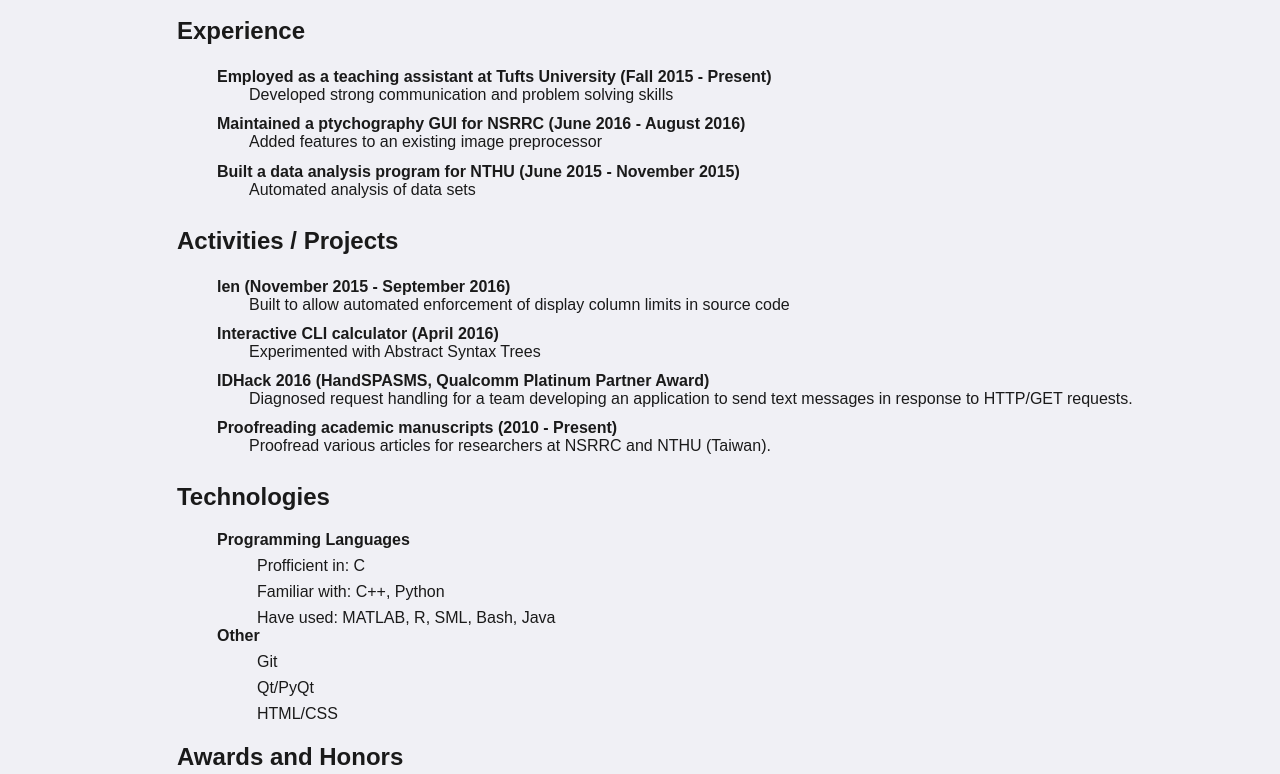
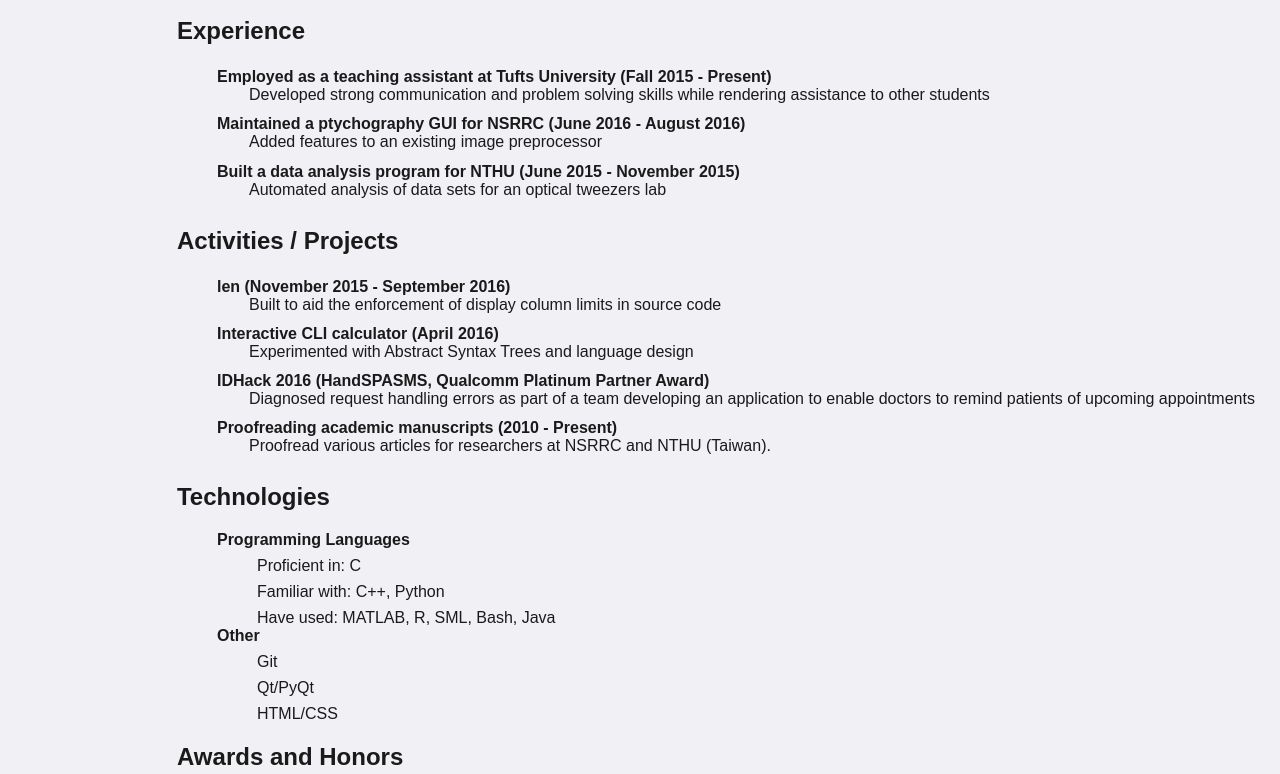
Before and after one commit to 946336/946336, a plain HTML site: page resume.html in a window 1280 px wide. Shown: the part 494-1268 px from the top of the page. Drawn offline with Linux system fonts and the light colour scheme.

Commit message:
Flashed out some of the descriptions a little

```diff
--- a/resume.html
+++ b/resume.html
@@ -64,7 +64,7 @@
         <ul class="outerlist">
             <li>
                 <span class="subsection">Employed as a teaching assistant at Tufts University (Fall 2015 - Present)</span><br/>
-                <span class="description">Developed strong communication and problem solving skills</span>
+                <span class="description">Developed strong communication and problem solving skills while rendering assistance to other students</span>
             </li>
 
             <li>
@@ -74,7 +74,7 @@
 
             <li>
                 <span class="subsection">Built a data analysis program for NTHU (June 2015 - November 2015)</span><br/>
-                <span class="description">Automated analysis of data sets</span>
+                <span class="description">Automated analysis of data sets for an optical tweezers lab</span>
             </li>
         </ul>
 
@@ -82,15 +82,15 @@
         <ul class="outerlist">
             <li>
                 <span class="subsection">len (November 2015 - September 2016)</span><br/>
-                <span class="description">Built to allow automated enforcement of display column limits in source code</span>
+                <span class="description">Built to aid the enforcement of display column limits in source code</span>
             </li>
             <li>
                 <span class="subsection">Interactive CLI calculator (April 2016)</span><br/>
-                <span class="description">Experimented with Abstract Syntax Trees</span>
+                <span class="description">Experimented with Abstract Syntax Trees and language design</span>
             </li>
             <li>
                 <span class="subsection">IDHack 2016 (HandSPASMS, Qualcomm Platinum Partner Award)</span><br/>
-                <span class="description">Diagnosed request handling for a team developing an application to send text messages in response to HTTP/GET requests.</span>
+                <span class="description">Diagnosed request handling errors as part of a team developing an application to enable doctors to remind patients of upcoming appointments</span>
             </li>
 
             <li>
@@ -103,7 +103,7 @@
         <ul class="outerlist">
             <span class="subsection">Programming Languages</span><br/>
             <ul class="innerlist">
-                <li>Profficient in: C</li>
+                <li>Proficient in: C</li>
                 <li>Familiar with: C++, Python</li>
                 <li>Have used: MATLAB, R, SML, Bash, Java</li>
             </ul>
```
